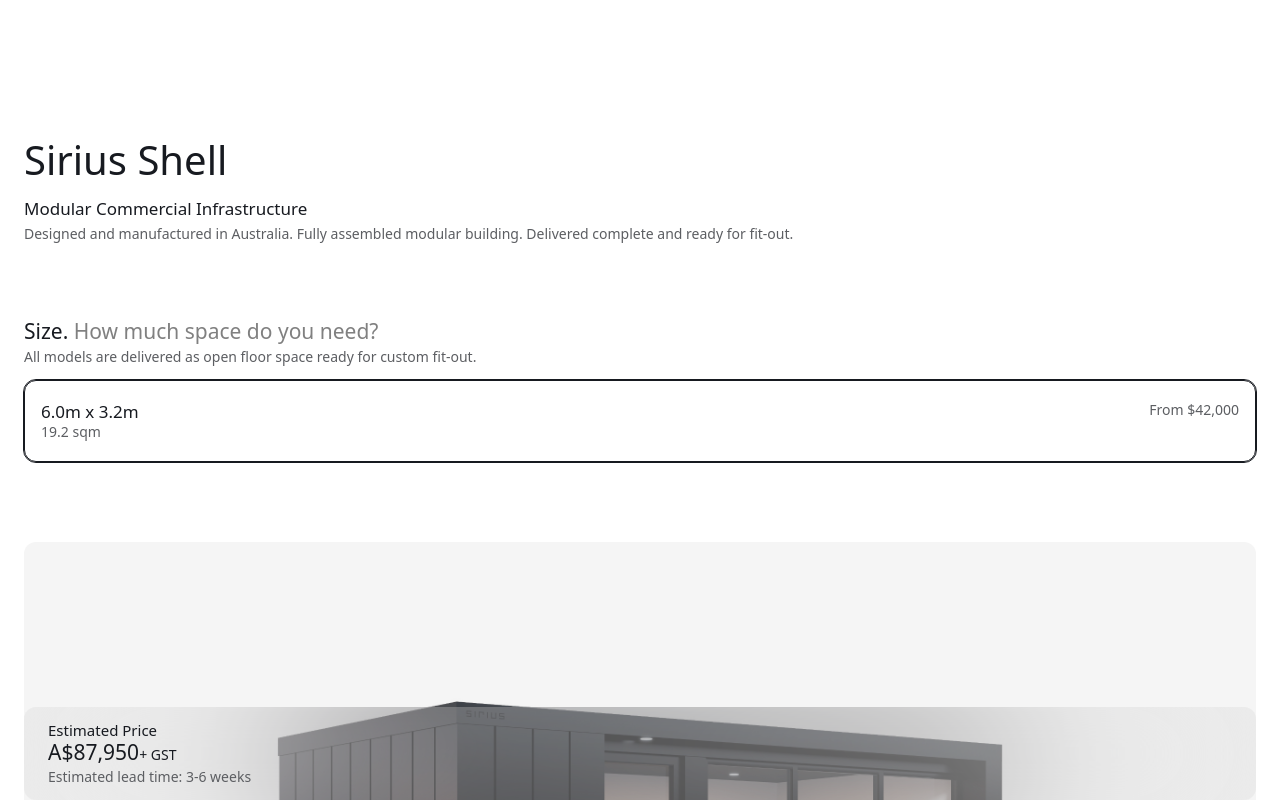
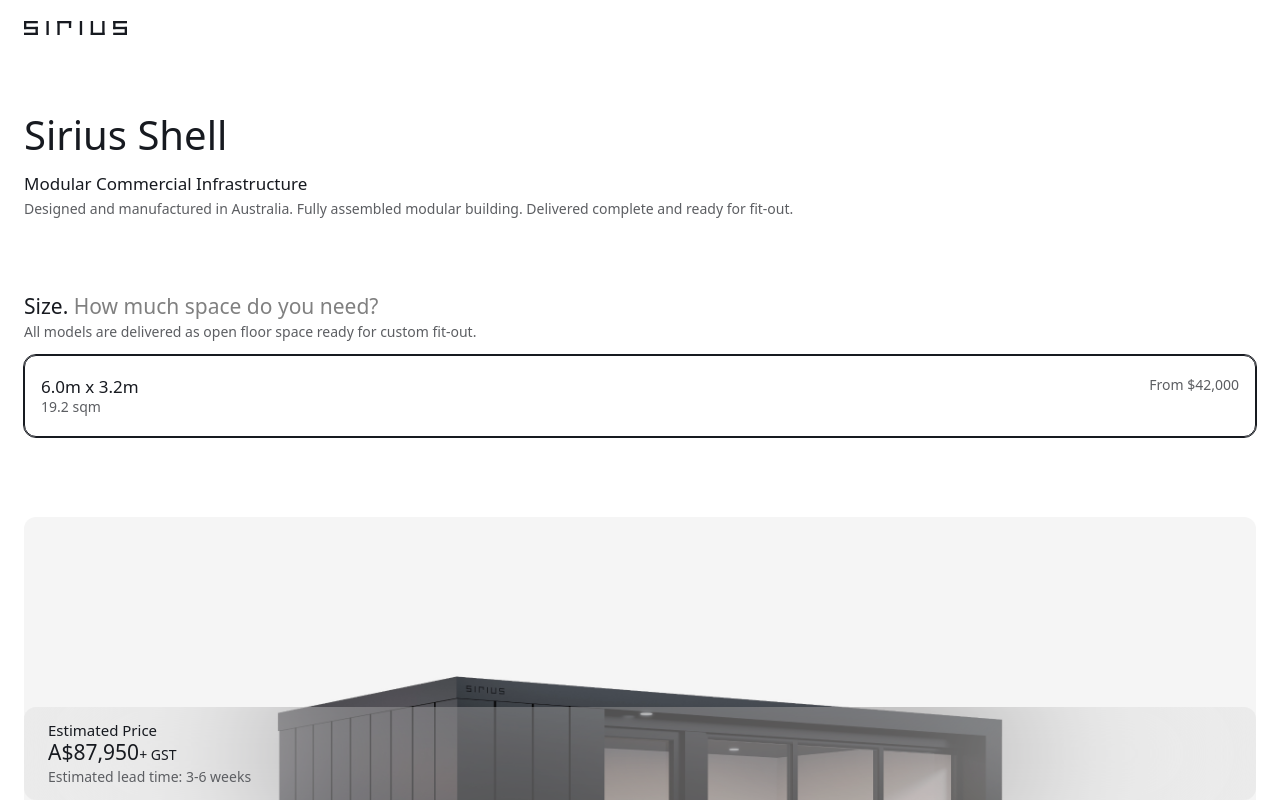
Before and after one commit to venkatesh-pro/sirius-design, a Next.js app: page / in a window 1280 px wide. Shown: the top 800 px of the page. Built offline with nearby package versions, Linux system fonts and the light colour scheme.

Commit message:
added navbar

```diff
--- a/app/globals.css
+++ b/app/globals.css
@@ -25,7 +25,7 @@
 @layer utilities {
   .wrapper {
     /* @apply px-[2rem] md:px-[5rem] 2*16=> 32px , 5*16=> 80px; */
-    @apply pl-12 md:pl-20;
+    @apply pl-[24px] min-[1303px]:pl-[48px];
   }
 }
 
--- a/app/page.tsx
+++ b/app/page.tsx
@@ -214,7 +214,7 @@
   return (
     <>
       {isSubmitted !== true && (
-        <div className="mx-[24px] min-[1303px]:mx-[48px] mt-[140px]">
+        <div className="mx-[24px] min-[1303px]:mx-[48px] mt-[80px] min-[1303px]:mt-[140px]">
           {/* <pre>{JSON.stringify(configuratorData, null, 4)}</pre> */}
           <div>
             <h1 className="text-[40px] font-[400] leading-[100%] tracking-[0%] text-[#171A20]">
@@ -869,6 +869,11 @@
             <Slider sliderImages={sliderImages} />
           </div>
         </div>
+        {/* for mobile */}
+        <div className="max-[1303px]:block hidden wrapper">
+          <Navbar />
+        </div>
+
         <div className="min-[1303px]:w-[30vw] ">
           <Configurator
             configuratorData={configuratorData}
```
